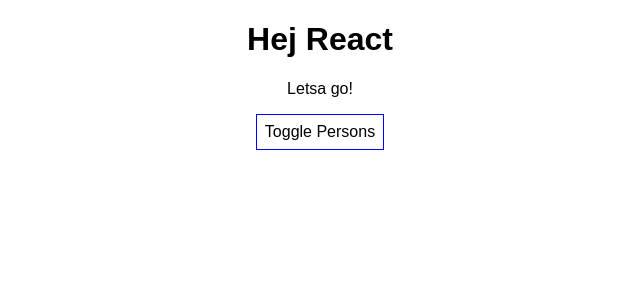
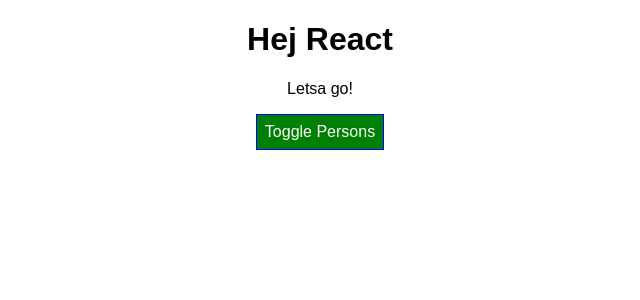
Before and after one commit to hander87/UdemyReactCourse, a React (Create React App) app: page / in a window 1280 px wide. Shown: the top 300 px of the page, without its empty margins (320-960 px from the left). Built offline with nearby package versions, Linux system fonts and the light colour scheme.

Commit message:
Adding Classes and Style dynamicly

```diff
--- a/src/App.css
+++ b/src/App.css
@@ -1,3 +1,9 @@
 .App {
   text-align: center;
 }
+.redtext {
+  color: red;
+}
+.bold {
+  font-weight: bold;
+}
--- a/src/App.js
+++ b/src/App.js
@@ -49,7 +49,8 @@
   render() {
 
     const ourStyle = {
-      backgroundColor: 'white',
+      backgroundColor: 'green',
+      color: 'white',
       font: 'inherit',
       border: '1px solid blue',
       padding: '8px',
@@ -71,12 +72,22 @@
           })}
         </div>
       );
+      ourStyle.backgroundColor = 'red';
+    }
+
+    const classes = [];
+
+    if (this.state.persons.length <= 2) {
+      classes.push('redtext');
+    }
+    if (this.state.persons.length <= 1) {
+      classes.push('bold');
     }
 
     return (
       <div className="App">
         <h1>Hej React</h1>
-        <p>Letsa go!</p>
+        <p className={classes.join(' ')}>Letsa go!</p>
         <button
           style={ourStyle}
           onClick={this.togglePersonsHandler}>
```
